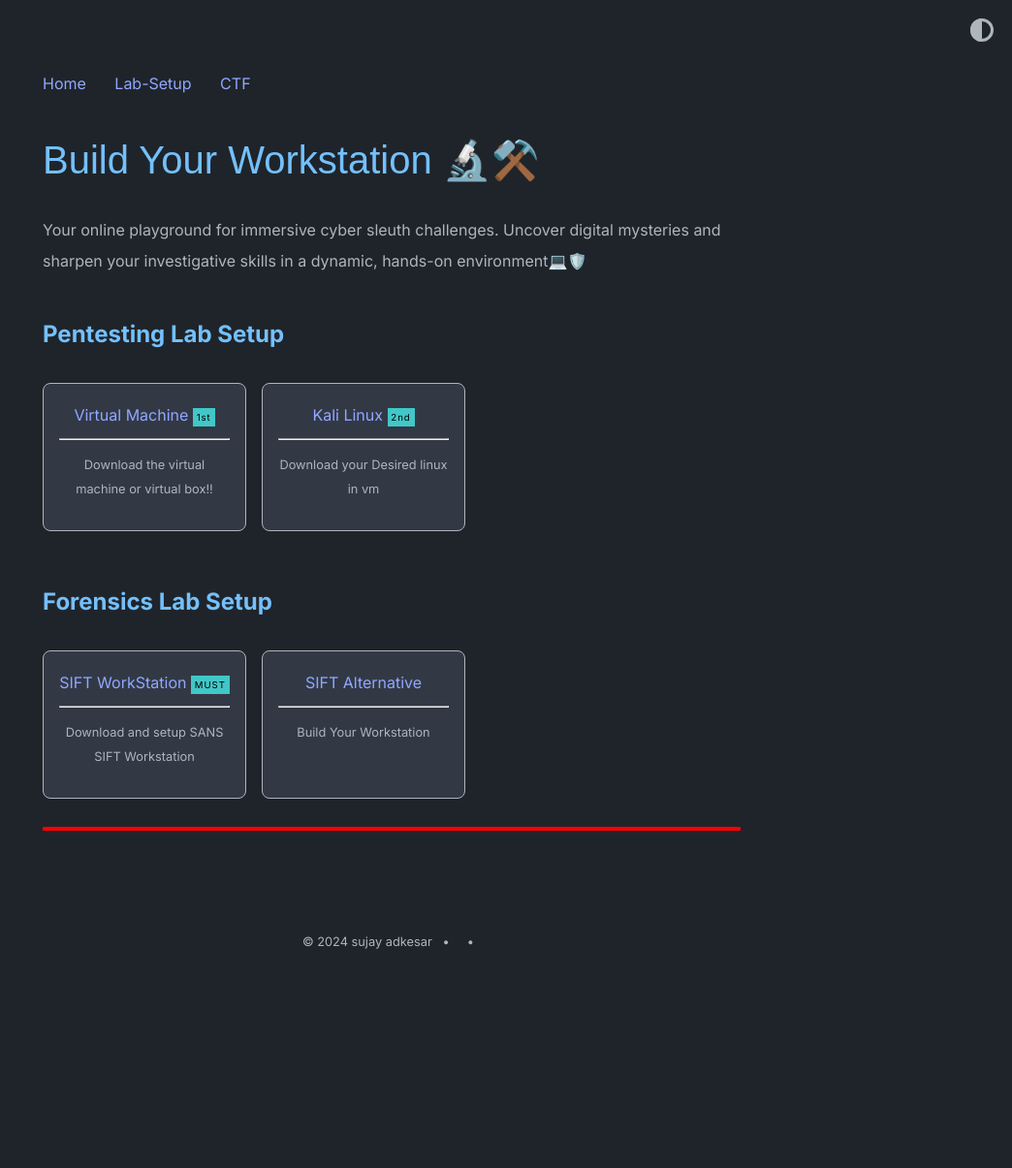
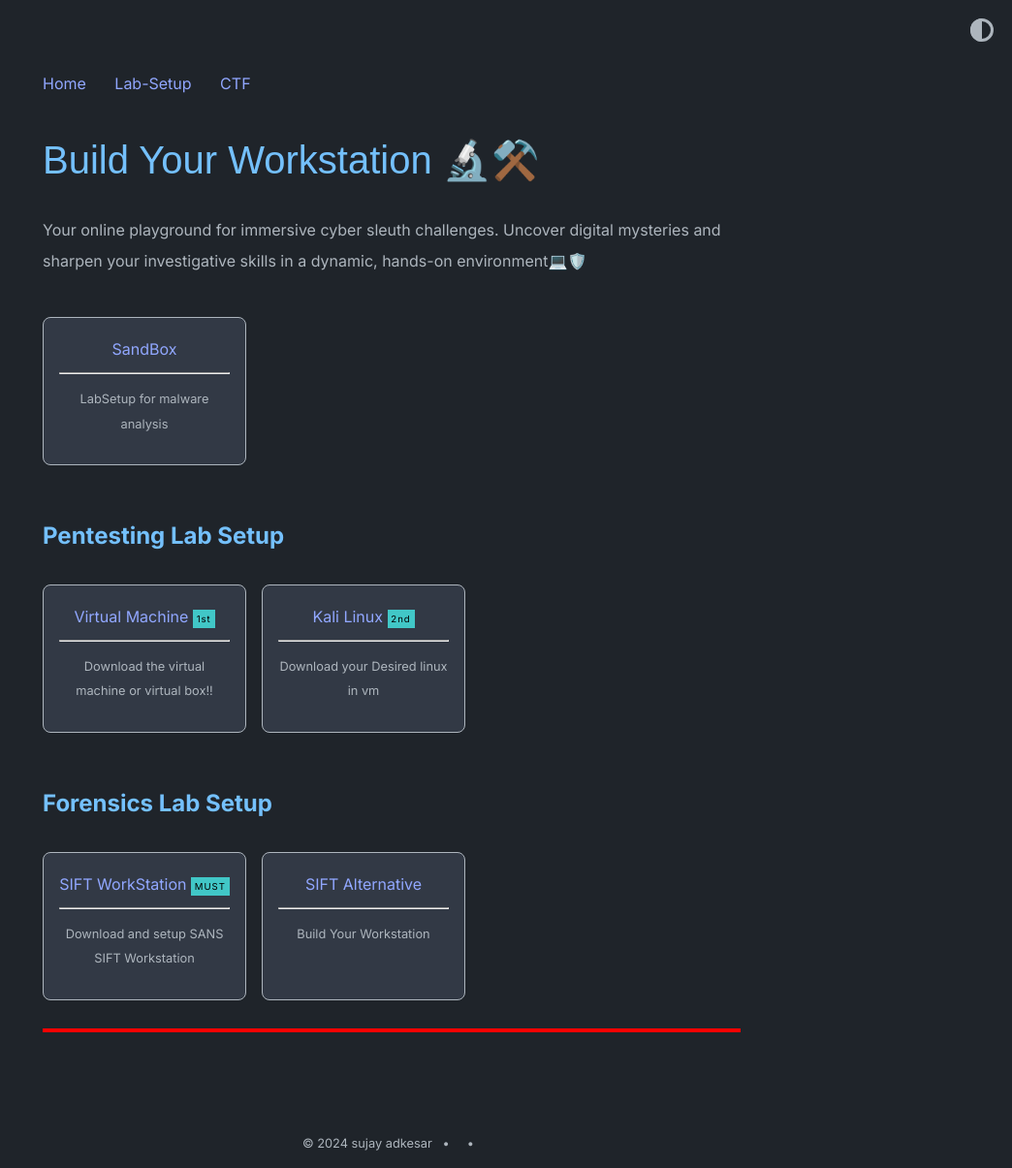
Before and after one commit to thelocalh0st/ForensicsWorkstation, a Jekyll site: the page built from build.md, in a window 1280 px wide. Shown: the whole page at 97% size, without its empty margins (236-1280 px from the left). Built offline with Jekyll 4.4.1, drawn with Linux system fonts in a browser that asks for light colours; before the commit the page ends 997 px from its top, so only the background shows below that.

Commit message:
show_malware_analysis= true

```diff
--- a/_config.yml
+++ b/_config.yml
@@ -33,6 +33,7 @@ theme_config:
   show_tags: true # show tags in a blog posts
   show_third_category: true
   show_Pentesting_lab_setup: true
+  show_malware_analysis: true
   # options for "home" page
   home:
     title_projects: Memory Forensics
```
